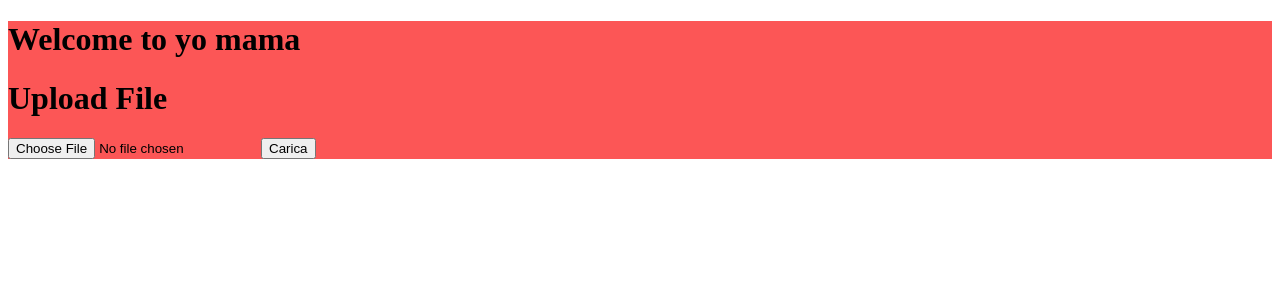
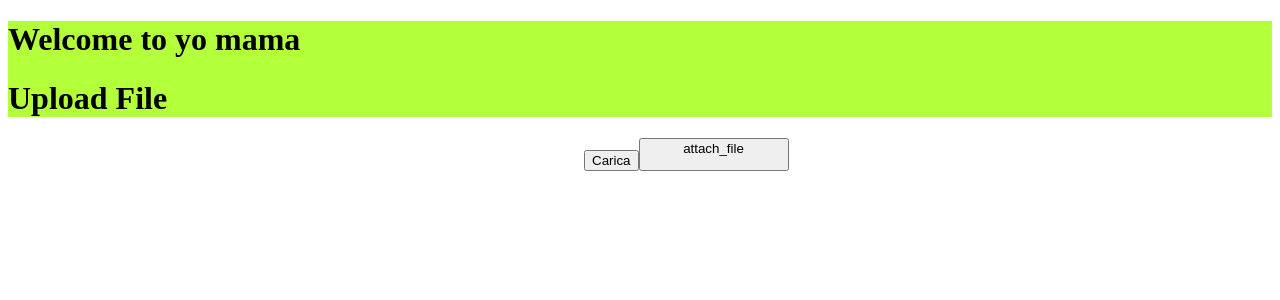
Before and after one commit to alessiopavani2/UploadWidget, an Angular app: page / in a window 1280 px wide. Shown: the top 300 px of the page. Built offline with nearby package versions, Linux system fonts and the light colour scheme.

Commit message:
seventh from seb

```diff
--- a/package.json
+++ b/package.json
@@ -15,6 +15,7 @@
     "@angular/compiler": "^19.1.0",
     "@angular/core": "^19.1.0",
     "@angular/forms": "^19.1.0",
+    "@angular/material": "^19.1.4",
     "@angular/platform-browser": "^19.1.0",
     "@angular/platform-browser-dynamic": "^19.1.0",
     "@angular/router": "^19.1.0",
--- a/src/app/app.component.css
+++ b/src/app/app.component.css
@@ -1,4 +1,25 @@
 
 .container {
-  background-color: rgb(252, 86, 86);
+  background-color: rgb(179, 255, 57);
 }
+
+.file-input {
+  display: none;
+}
+
+#file {
+  display: none;
+}
+
+.upload-btn {
+  width: 150px;
+}
+
+.attach{
+  width: 100px;
+}
+
+.file-carica{
+  position: absolute;
+  margin-left: 45%;
+}
--- a/src/app/app.component.html
+++ b/src/app/app.component.html
@@ -4,11 +4,15 @@
     <h1>Upload File</h1>
     <form action="" method="post" enctype="multipart/form-data">
         <input type="file" name="file" id="file" required>
-        <input type="submit" value="Carica" name="submit">
-
     </form>
   </div>
-
+<div class="file-carica">
+  <input type="submit" value="Carica" name="submit">
+  <button mat-mini-fab class="upload-btn"
+      (click)="fileUpload.click()">
+        <mat-icon class="attach">attach_file</mat-icon>
+    </button>
+</div>
 
 
 </main>
--- a/src/app/app.component.ts
+++ b/src/app/app.component.ts
@@ -1,12 +1,14 @@
 import { Component } from '@angular/core';
 import { RouterOutlet } from '@angular/router';
+import { MatIconModule } from '@angular/material/icon';
 
 @Component({
   selector: 'app-root',
-  imports: [RouterOutlet],
+  imports: [RouterOutlet, MatIconModule],
   templateUrl: './app.component.html',
   styleUrl: './app.component.css'
 })
 export class AppComponent {
   title = 'yo mama';
+  fileUpload: any;
 }
```
Also changed, not shown: 1 other file (tests, documents, lock files or other folders).
